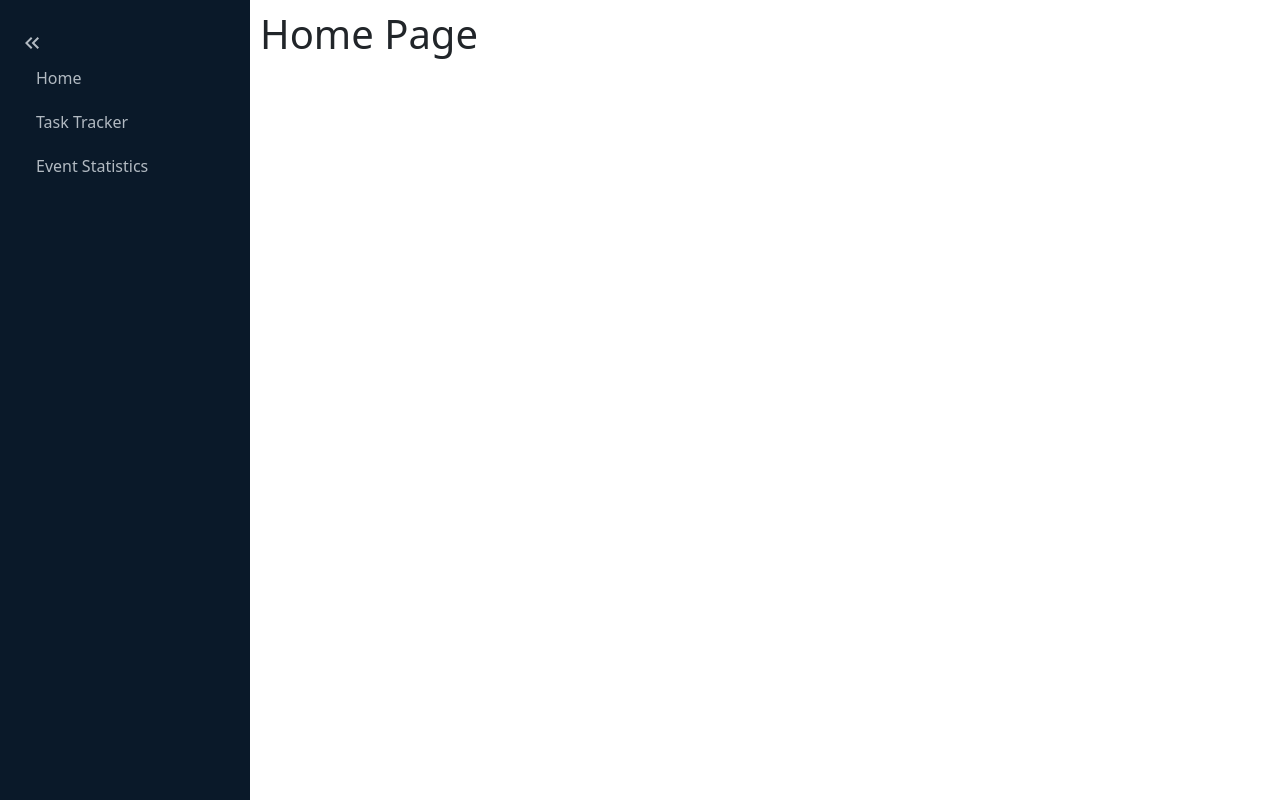
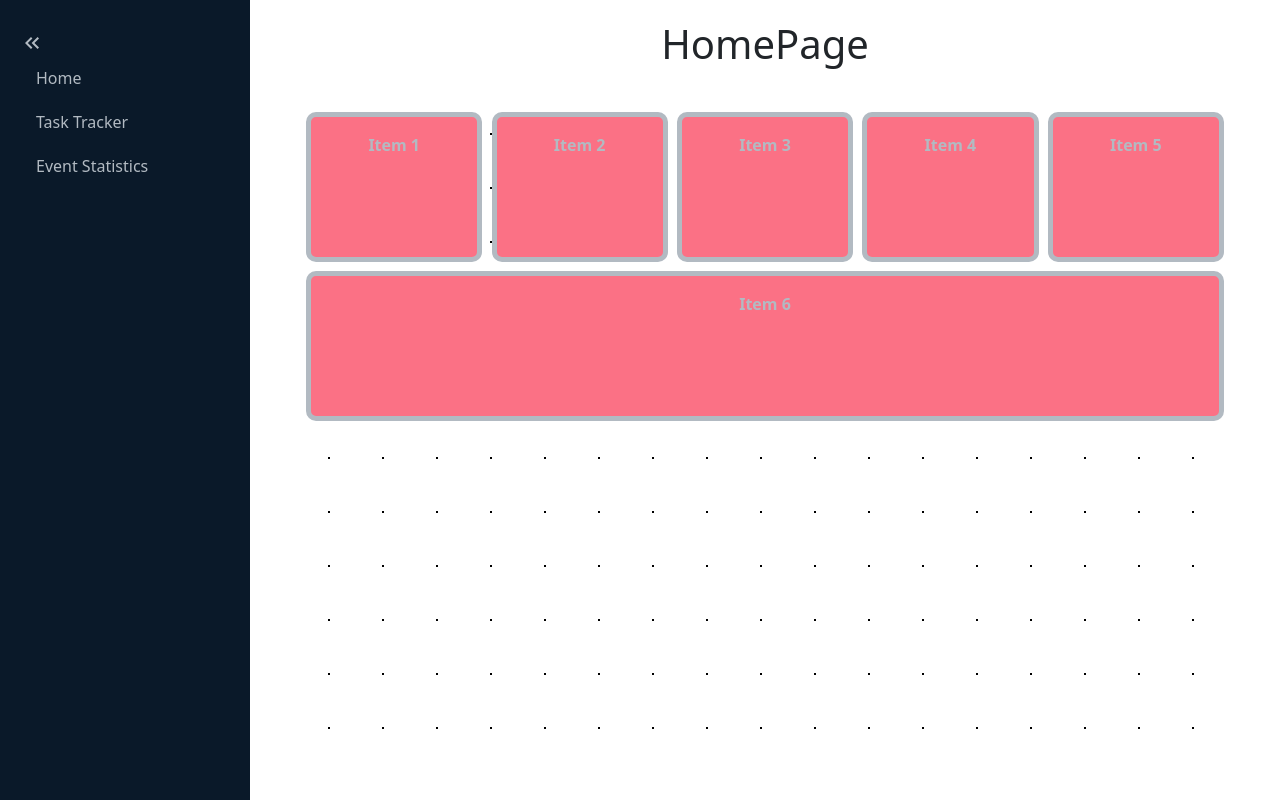
Before and after one commit to styo2289/InHere, a React (Vite) app in the folder InHere/: page / in a window 1280 px wide. Built offline with nearby package versions, Linux system fonts and the light colour scheme.

Commit message:
Created a basic skeleton HomePage * Section for Header * Grid Background * Basic items for visualization

```diff
--- a/InHere/src/App.css
+++ b/InHere/src/App.css
@@ -4,7 +4,8 @@ body {
 }
 .App {
     display: flex;
+    flex-wrap: wrap;
 }
 main {
-    padding: 10px;
+    flex-grow: 1;
 }
--- /dev/null
+++ b/InHere/src/pages/HomePage.css
@@ -0,0 +1,45 @@
+.pageLayout {
+    display: grid;
+    grid-template:
+            "pageInfo"
+            "pageContent";
+    grid-template-rows: auto 1fr;
+    width: auto;
+    height: 100%;
+}
+
+.pageLayout h1 {
+    grid-area: pageInfo;
+    text-align: center;
+    padding-top: 20px;
+}
+
+.gridBackground {
+    grid-area: pageContent;
+    margin: 3% 5%;
+    background-color: #ffffff;
+    opacity: 1;
+    background-image:  radial-gradient(#000000 1.35px, transparent 1.35px), radial-gradient(#000000 1.35px, #ffffff 1.35px);
+    background-size: 54px 54px;
+    background-origin: content-box;
+}
+
+.pageContent {
+    display: flex;
+    flex-wrap: wrap;
+    align-content: flex-start;
+}
+
+.item {
+    flex-grow: 1;
+    width: 150px;
+    height: 150px;
+    margin: 0.5%;
+    background-color: #fb7185;
+    padding: 1em;
+    font-weight: 700;
+    color: #B2BAC2;
+    text-align: center;
+    border: 5px solid;
+    border-radius: 10px;
+}
--- a/InHere/src/pages/HomePage.jsx
+++ b/InHere/src/pages/HomePage.jsx
@@ -1,7 +1,19 @@
+import "./HomePage.css"
+
 function HomePage () {
     return (
-        <div>
-            <h1>Home Page</h1>
+        <div className="pageLayout">
+            <h1>HomePage</h1>
+            <span className="gridBackground">
+                <div className="pageContent">
+                    <div className="item item-1">Item 1</div>
+                    <div className="item item-2">Item 2</div>
+                    <div className="item item-3">Item 3</div>
+                    <div className="item item-4">Item 4</div>
+                    <div className="item item-1">Item 5</div>
+                    <div className="item item-2">Item 6</div>
+                </div>
+            </span>
         </div>
     )
 }
```
